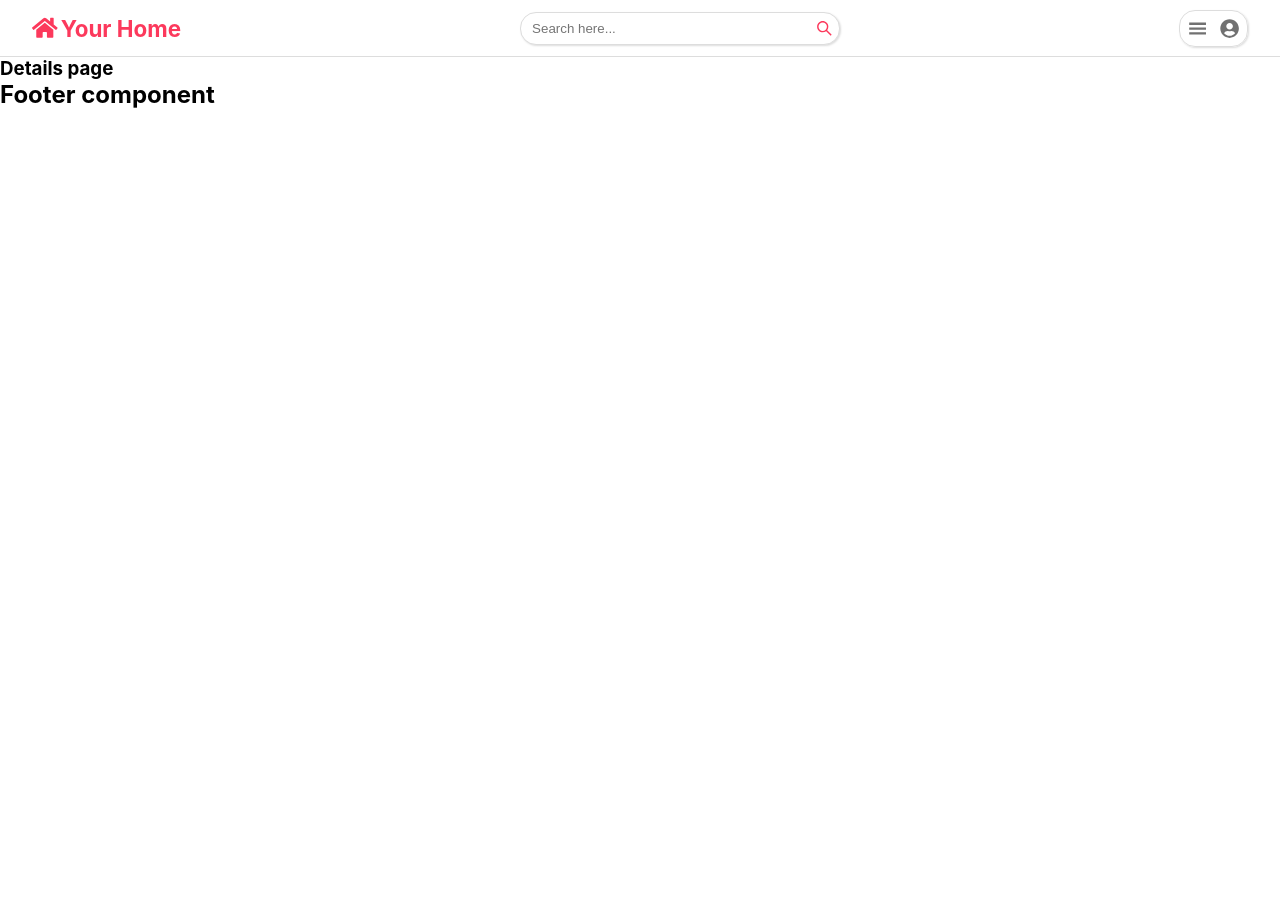
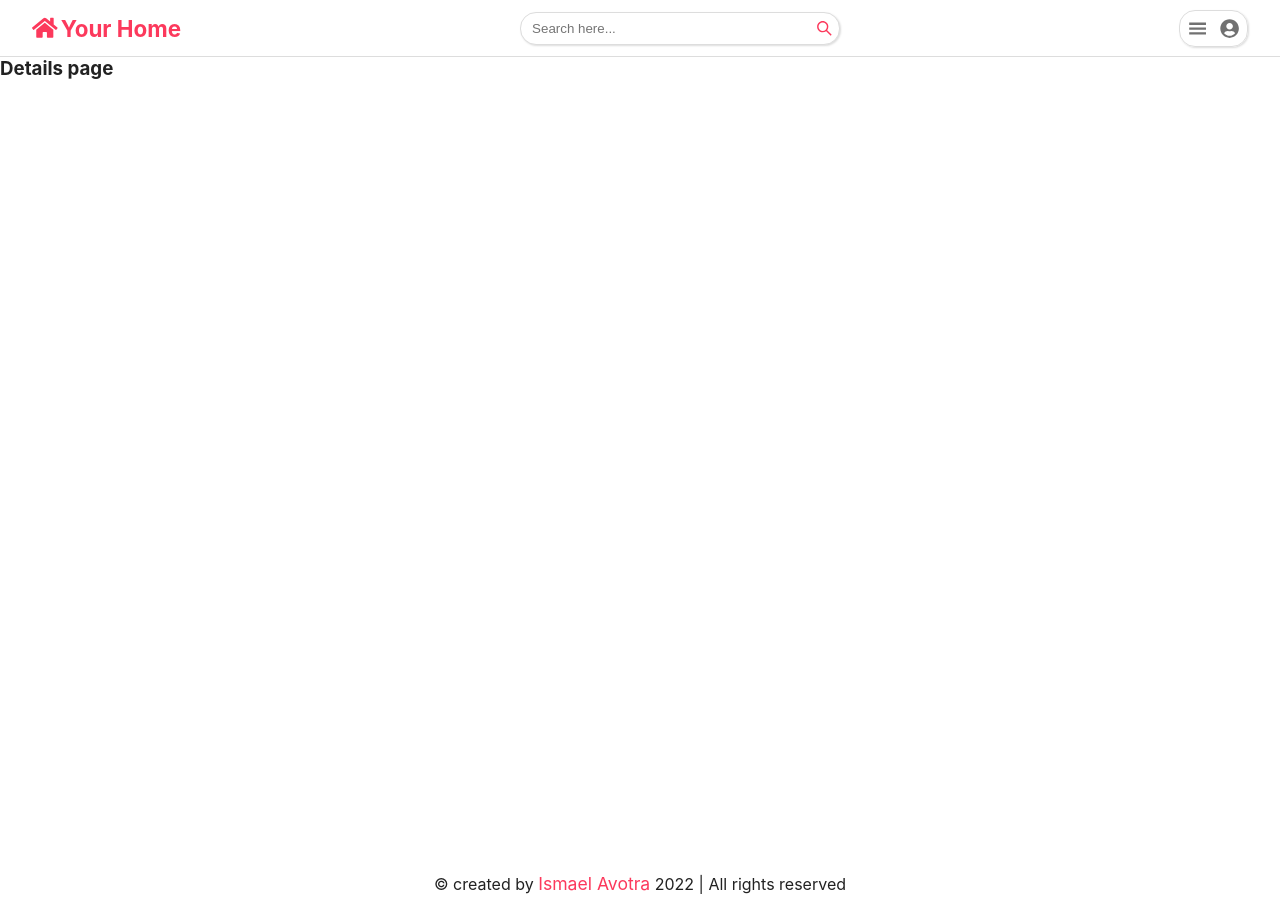
Before and after one commit to IsmaelAvotra/real-estate-app, a Next.js app: page /property/1 in a window 1280 px wide. Before the commit the page ends 800 px from the top, so only its background shows below. Built offline with nearby package versions, Linux system fonts and the light colour scheme.

Commit message:
property details

```diff
--- a/components/footer/Footer.jsx
+++ b/components/footer/Footer.jsx
@@ -1,9 +1,13 @@
 import React from 'react'
+import styles from './Footer.module.css'
 
 const Footer = () => {
+  const date = new Date().getFullYear()
   return (
-    <div>
-      <h2>Footer component</h2>
+    <div className={styles.footer}>
+      <p>
+        © created by <span>Ismael Avotra</span> {date} | All rights reserved
+      </p>
     </div>
   )
 }
--- /dev/null
+++ b/components/footer/Footer.module.css
@@ -0,0 +1,14 @@
+.footer {
+  padding: 1rem;
+  text-align: center;
+  background-color: #ffffff;
+}
+
+.footer p {
+  color: #222222;
+}
+
+.footer span {
+  font-size: 1.1rem;
+  color: #fc395c;
+}
--- a/components/property/Property.jsx
+++ b/components/property/Property.jsx
@@ -45,7 +45,7 @@ const Property = ({
             <div className={styles.price}>
               <p>{isVerified && <GoVerified />}</p>
               <p>
-                AED {millify(price)} {rentFrequency && `/${rentFrequency}`}
+                MAD {millify(price)} {rentFrequency && `/${rentFrequency}`}
               </p>
             </div>
             <div className='agencyname'>
--- /dev/null
+++ b/pages/property/PropertyDetails.module.css
@@ -0,0 +1,5 @@
+.propertydetails {
+  min-height: 100vh;
+  background-color: #ffffff;
+  color: #222222;
+}
--- a/pages/property/[id].jsx
+++ b/pages/property/[id].jsx
@@ -1,8 +1,9 @@
 import React from 'react'
+import styles from './PropertyDetails.module.css'
 
 const PropertyDetails = () => {
   return (
-    <div>
+    <div className={styles.propertydetails}>
       <h3>Details page</h3>
     </div>
   )
```
